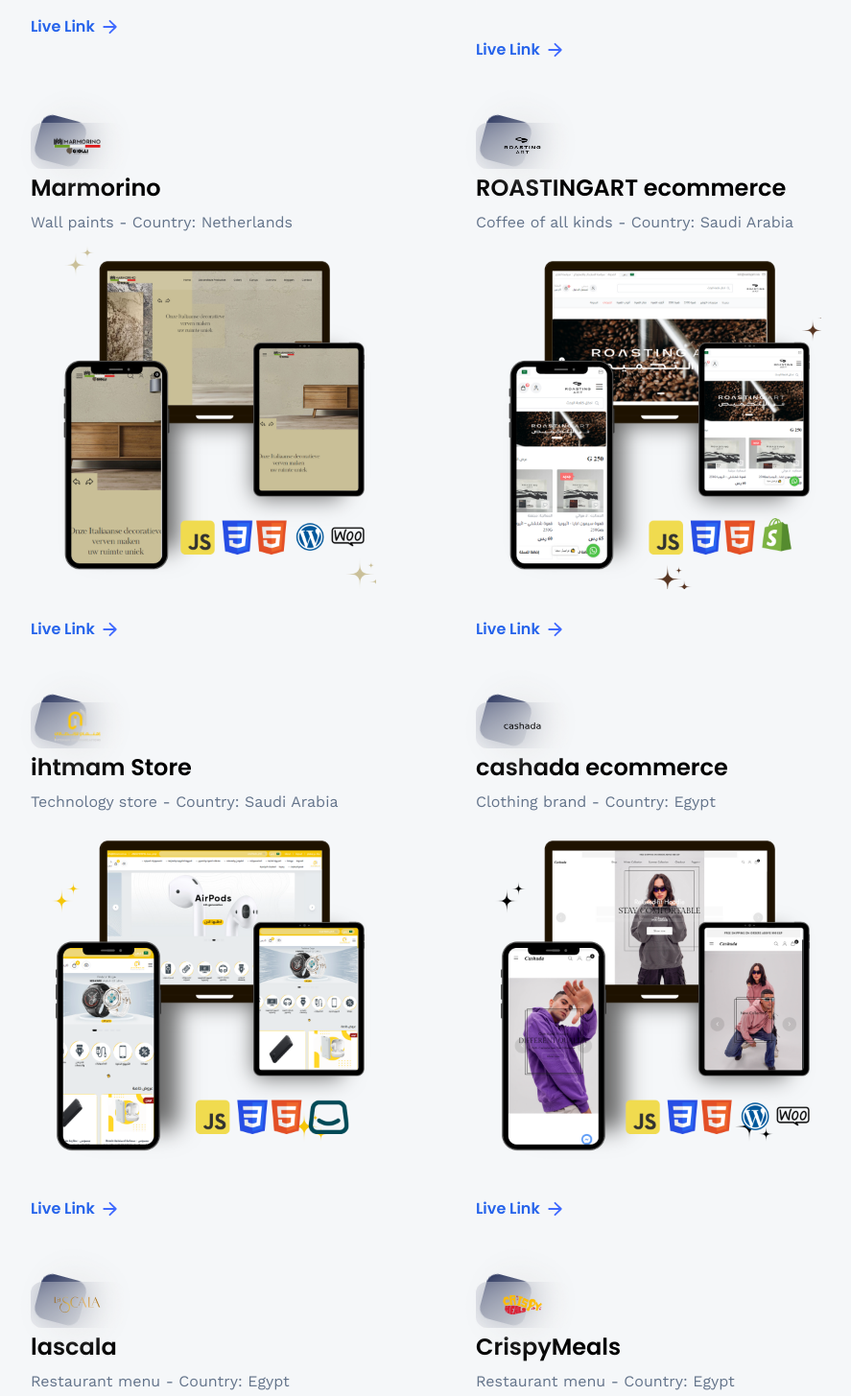
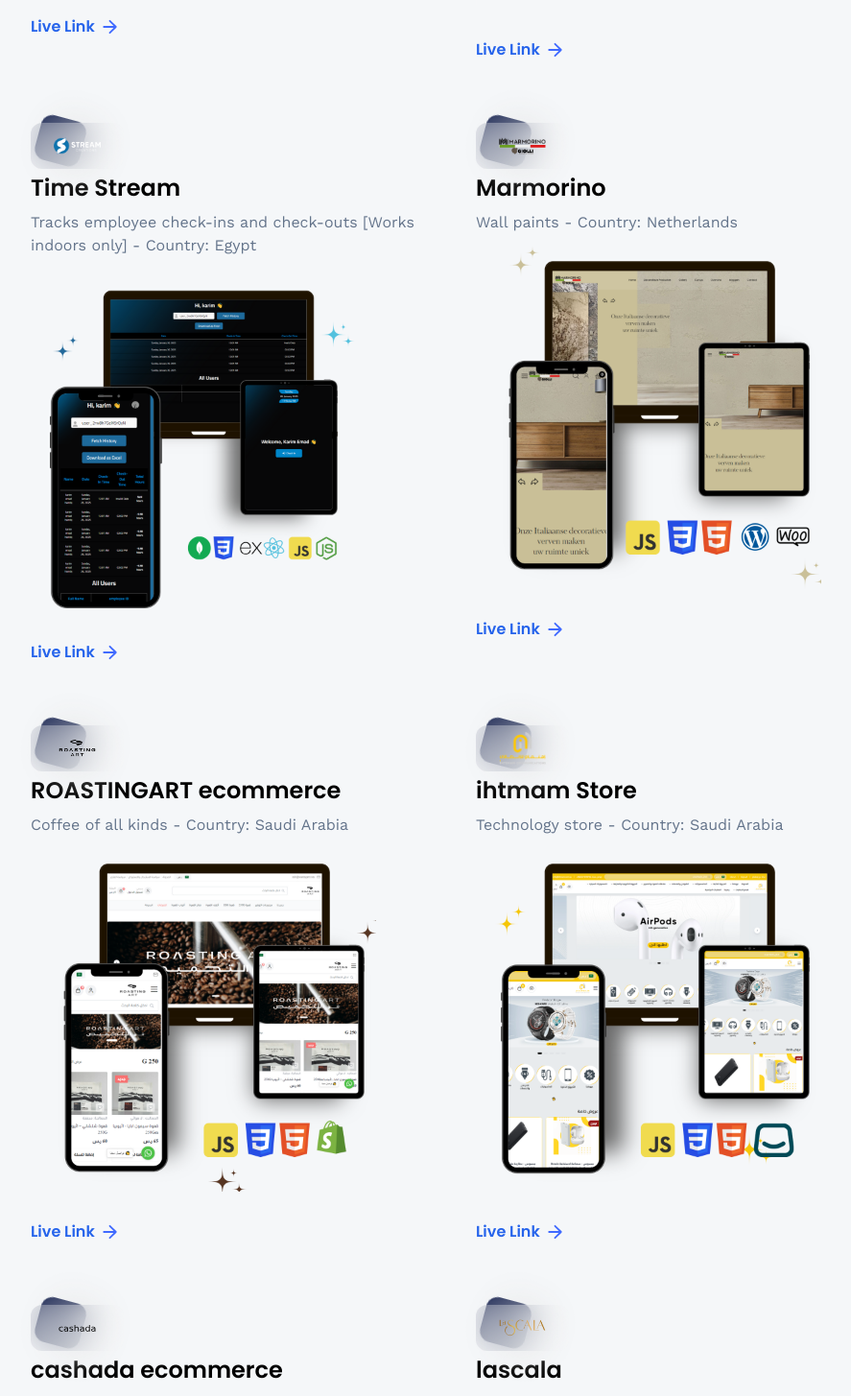
Before and after one commit to KarimEmadHmady/Portfolio, a React (Vite) app: page /projects in a window 1280 px wide. Shown: the part 1462-2917 px from the top of the page at 96% size, without its empty margins (160-1047 px from the left). Built offline with nearby package versions, Linux system fonts and the light colour scheme; no server answers; a web font is replaced by a local one.

Commit message:
Update index.js

```diff
--- a/src/constants/index.js
+++ b/src/constants/index.js
@@ -276,6 +276,14 @@
         imgProdu: system,
     },
     {
+        iconUrl: summiz,
+        theme: 'btn-back-black',
+        name: 'Time Stream',
+        description: ' Tracks employee check-ins and check-outs [Works indoors only] - Country: Egypt',
+        link: 'https://time-stream-creations.vercel.app/',
+        imgProdu: crispy,
+    },
+    {
         iconUrl: mamoicon,
         theme: 'btn-back-black',
         name: 'Marmorino',
@@ -324,14 +332,7 @@
     },
 
 
-    {
-        iconUrl: logoCrisp,
-        theme: 'btn-back-black',
-        name: 'CrispyMeals',
-        description: 'Restaurant menu - Country: Egypt',
-        link: 'https://crispymeals-eg.com/',
-        imgProdu: crispy,
-    },
+
 
 
 ];
```
